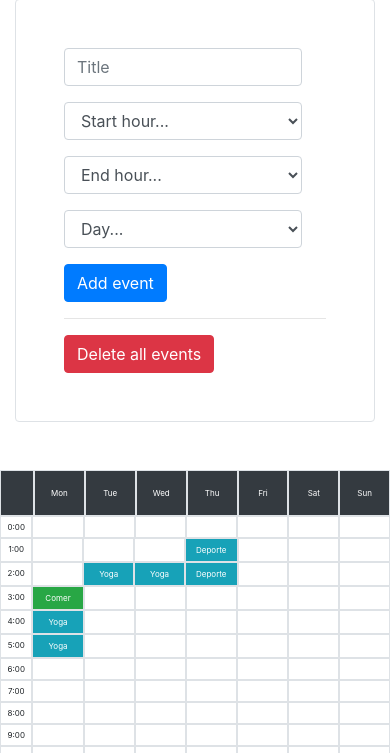
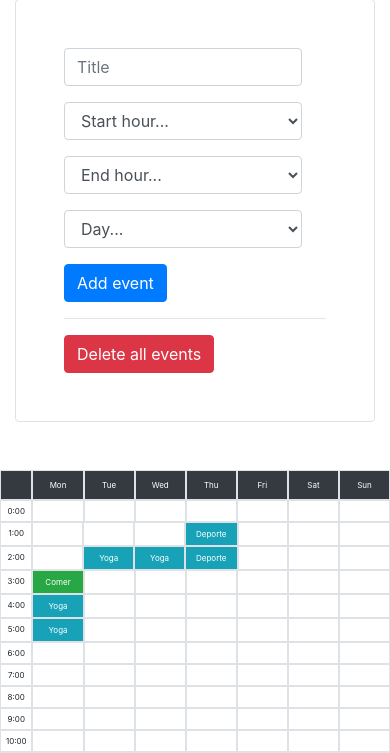
Before and after one commit to javierluque96/planner, a Django app: page / in a window 390 px wide. Shown: the part 153-906 px from the top of the page. Run offline with Django 3.2, Linux system fonts and the light colour scheme; data comes from the database, SQL or seed files in the repository; both versions use the stored data as it was after the commit; some libraries are stand-ins or nearby versions.

Commit message:
fixing responsive

```diff
--- a/schedule/templates/index.html
+++ b/schedule/templates/index.html
@@ -92,14 +92,14 @@
             </div>
 
             <div class="row bg-dark text-white">
-                <div class="col-1 border text-center p-3 short"></div>
-                <div class="col border text-center p-3 short">Mon</div>
-                <div class="col border text-center p-3 short">Tue</div>
-                <div class="col border text-center p-3 short">Wed</div>
-                <div class="col border text-center p-3 short">Thu</div>
-                <div class="col border text-center p-3 short">Fri</div>
-                <div class="col border text-center p-3 short">Sat</div>
-                <div class="col border text-center p-3 short">Sun</div>
+                <div class="col-1 border text-center p-2 short"></div>
+                <div class="col border text-center p-2 short">Mon</div>
+                <div class="col border text-center p-2 short">Tue</div>
+                <div class="col border text-center p-2 short">Wed</div>
+                <div class="col border text-center p-2 short">Thu</div>
+                <div class="col border text-center p-2 short">Fri</div>
+                <div class="col border text-center p-2 short">Sat</div>
+                <div class="col border text-center p-2 short">Sun</div>
             </div>
 
             <!-- Displays the events -->
@@ -138,9 +138,9 @@
                 </a>
             </p>
             <p class="m-0">
-                <a href="sample.html" class="text-white">Política de privacidad</a> ·
-                <a href="sample.html" class="text-white">Aviso legal</a> ·
-                <a href="sample.html" class="text-white">Cookies</a>
+                <a href="/" class="text-white">Política de privacidad</a> ·
+                <a href="/" class="text-white">Aviso legal</a> ·
+                <a href="/" class="text-white">Cookies</a>
             </p>
             <p class="m-0">&copy; Weekly Planner</p>
         </div>
@@ -167,23 +167,24 @@
             if ($(window).width() < 1000) {
                 $(".short").css('display', 'block');
                 $(".long").css('display', 'none');
+                $('#form').removeClass('form-inline')
+                $('#form').addClass('form')
             } else {
                 $(".short").css('display', 'none');
                 $(".long").css('display', 'block');
+                $('#form').removeClass('form')
+                $('#form').addClass('form-inline')
             }
 
             if ($(window).width() < 770) {
                 $('.font-responsive').css('font-size', '0.8rem')
                 $('#score').removeClass('w-25')
                 $('#score').addClass('w-75')
-                $('#form').removeClass('form-inline')
-                $('#form').addClass('form')
+
             } else {
                 $('.font-responsive').css('font-size', '1rem')
                 $('#score').addClass('w-25')
                 $('#score').removeClass('w-75')
-                $('#form').removeClass('form')
-                $('#form').addClass('form-inline')
             }
 
             if ($(window).width() < 520) {
--- a/schedule/views.py
+++ b/schedule/views.py
@@ -80,7 +80,8 @@ def display_events():
                 id = event.get('id')
                 day_options = ''
                 hour_options = ''
-                completed_html = '<input name="modify_completed" type="checkbox" class="form-check-input text-dark"'
+                completed_html = '''<input name="modify_completed" type="checkbox"
+                                    class="form-check-input text-dark"'''
 
                 if event.get('completed'):
                     completed_html += 'checked'
@@ -154,15 +155,10 @@ def display_events():
                                         </label>
                                     </div>
                                         <div class="btn-group">
-                                            <button type="text" class="btn btn-warning mr-1 rounded">Modify</button>
-
+                                            <a href="/?delete_event=%s" class="btn btn-danger mr-1 rounded">Delete</a>
+                                            <button type="text" class="btn btn-warning ml-1 rounded">Modify</button>
+                                        </div>
                                     </form>
-
-                                            <form class="form" action="/" method="GET">
-                                                <input type="hidden" name="delete_event" value="%s">
-                                                <button type="text" class="btn btn-danger ml-1 rounded">Delete</button>
-                                            </form>
-                                        </div>
                                 </div>
                             </div>
                         </div>
@@ -182,20 +178,20 @@ def schedule(request):
 
     if request.POST.get("title"):
         if not add_event(request.POST["title"],
-                    request.POST["start_time"], request.POST["end_time"], request.POST["day"]):
+                         request.POST["start_time"], request.POST["end_time"], request.POST["day"]):
             error = "An event already exists at that time"
 
     if request.POST.get("reset_events"):
         Event.objects.all().delete()
 
     if request.GET.get("modify_event_id"):
-        if (request.GET.get("modify_completed")):
+        if request.GET.get("modify_completed"):
             if not modify_event(request.GET["modify_event_id"], request.GET["modify_title"],
-                         request.GET["modify_start_time"], request.GET["modify_day"], True):
+                                request.GET["modify_start_time"], request.GET["modify_day"], True):
                 error = "An event already exists at that time"
         else:
             if not modify_event(request.GET["modify_event_id"], request.GET["modify_title"],
-                         request.GET["modify_start_time"], request.GET["modify_day"], False):
+                                request.GET["modify_start_time"], request.GET["modify_day"], False):
                 error = "An event already exists at that time"
 
     if request.GET.get("delete_event"):
@@ -203,4 +199,6 @@ def schedule(request):
 
     percentage_done = '{:3.2f}'.format(calc_percentage_done())
 
-    return render(request, 'index.html', {"percentage_done": percentage_done, "events": display_events(), "range": range(24), "error": error})
+    return render(request, 'index.html', {"percentage_done": percentage_done,
+                                          "events": display_events(), "range": range(24),
+                                          "error": error})
```
Also changed, not shown: db.sqlite3.
